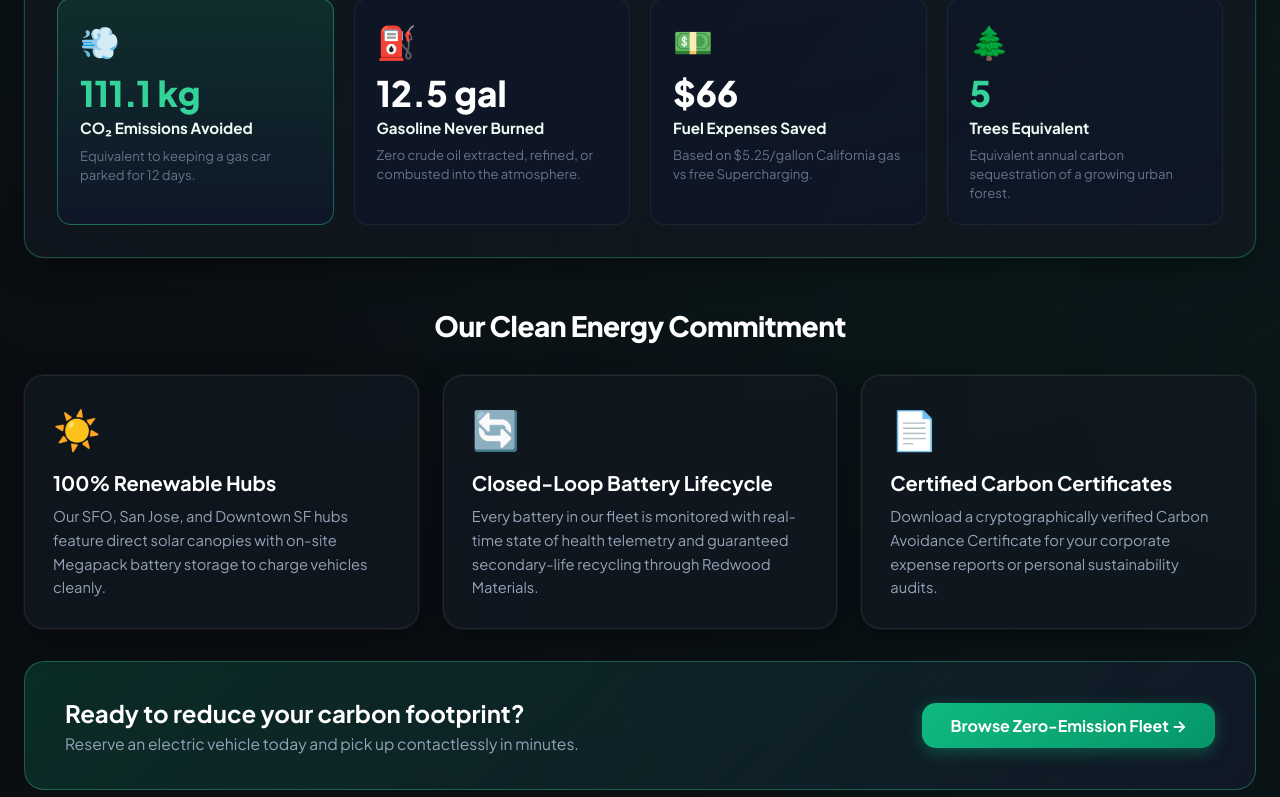
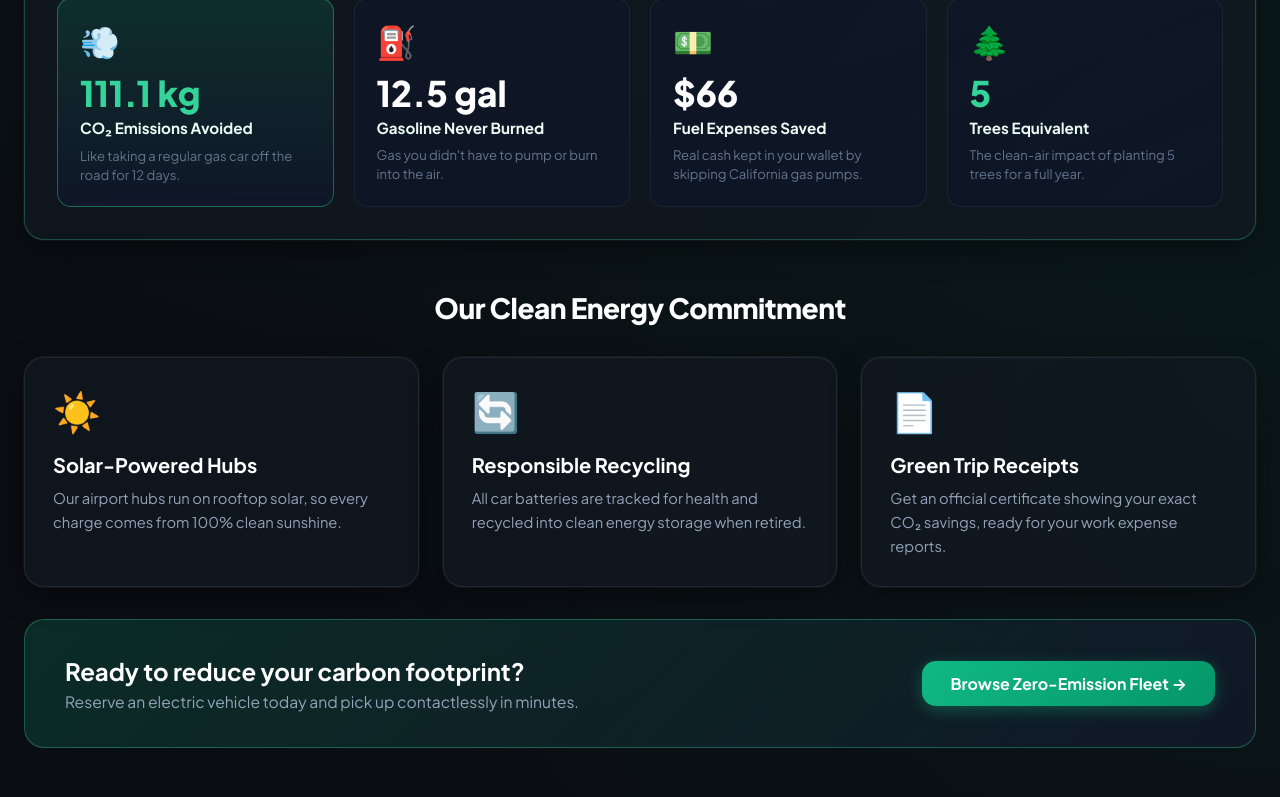
Before and after one commit to slowmotionsoundz/ecodrive-car-rental, a React (Vite) app: page /sustainability in a window 1280 px wide. Shown: the part 663-1460 px from the top of the page. Built offline with nearby package versions, Linux system fonts and the light colour scheme.

Commit message:
Rewrite sustainability impact cards and clean energy pillars in plain, concise human language

```diff
--- a/src/pages/SustainabilityPage.jsx
+++ b/src/pages/SustainabilityPage.jsx
@@ -65,28 +65,28 @@ export default function SustainabilityPage() {
               <span className="impact-icon">💨</span>
               <div className="impact-metric-val text-emerald">{co2SavedKg} kg</div>
               <div className="impact-metric-label">CO₂ Emissions Avoided</div>
-              <p className="impact-desc">Equivalent to keeping a gas car parked for {Math.round(miles / 30)} days.</p>
+              <p className="impact-desc">Like taking a regular gas car off the road for {Math.round(miles / 30)} days.</p>
             </div>
 
             <div className="impact-card">
               <span className="impact-icon">⛽</span>
               <div className="impact-metric-val">{gasGallonsSaved} gal</div>
               <div className="impact-metric-label">Gasoline Never Burned</div>
-              <p className="impact-desc">Zero crude oil extracted, refined, or combusted into the atmosphere.</p>
+              <p className="impact-desc">Gas you didn't have to pump or burn into the air.</p>
             </div>
 
             <div className="impact-card">
               <span className="impact-icon">💵</span>
               <div className="impact-metric-val">${gasCostSaved}</div>
               <div className="impact-metric-label">Fuel Expenses Saved</div>
-              <p className="impact-desc">Based on $5.25/gallon California gas vs free Supercharging.</p>
+              <p className="impact-desc">Real cash kept in your wallet by skipping California gas pumps.</p>
             </div>
 
             <div className="impact-card">
               <span className="impact-icon">🌲</span>
               <div className="impact-metric-val text-emerald">{Math.max(1, treesEquivalent)}</div>
               <div className="impact-metric-label">Trees Equivalent</div>
-              <p className="impact-desc">Equivalent annual carbon sequestration of a growing urban forest.</p>
+              <p className="impact-desc">The clean-air impact of planting {Math.max(1, treesEquivalent)} trees for a full year.</p>
             </div>
           </div>
         </div>
@@ -98,25 +98,25 @@ export default function SustainabilityPage() {
         <div className="pillars-grid">
           <div className="pillar-card">
             <div className="pillar-icon">☀️</div>
-            <h3>100% Renewable Hubs</h3>
+            <h3>Solar-Powered Hubs</h3>
             <p>
-              Our SFO, San Jose, and Downtown SF hubs feature direct solar canopies with on-site Megapack battery storage to charge vehicles cleanly.
+              Our airport hubs run on rooftop solar, so every charge comes from 100% clean sunshine.
             </p>
           </div>
 
           <div className="pillar-card">
             <div className="pillar-icon">🔄</div>
-            <h3>Closed-Loop Battery Lifecycle</h3>
+            <h3>Responsible Recycling</h3>
             <p>
-              Every battery in our fleet is monitored with real-time state of health telemetry and guaranteed secondary-life recycling through Redwood Materials.
+              All car batteries are tracked for health and recycled into clean energy storage when retired.
             </p>
           </div>
 
           <div className="pillar-card">
             <div className="pillar-icon">📄</div>
-            <h3>Certified Carbon Certificates</h3>
+            <h3>Green Trip Receipts</h3>
             <p>
-              Download a cryptographically verified Carbon Avoidance Certificate for your corporate expense reports or personal sustainability audits.
+              Get an official certificate showing your exact CO₂ savings, ready for your work expense reports.
             </p>
           </div>
         </div>
```
